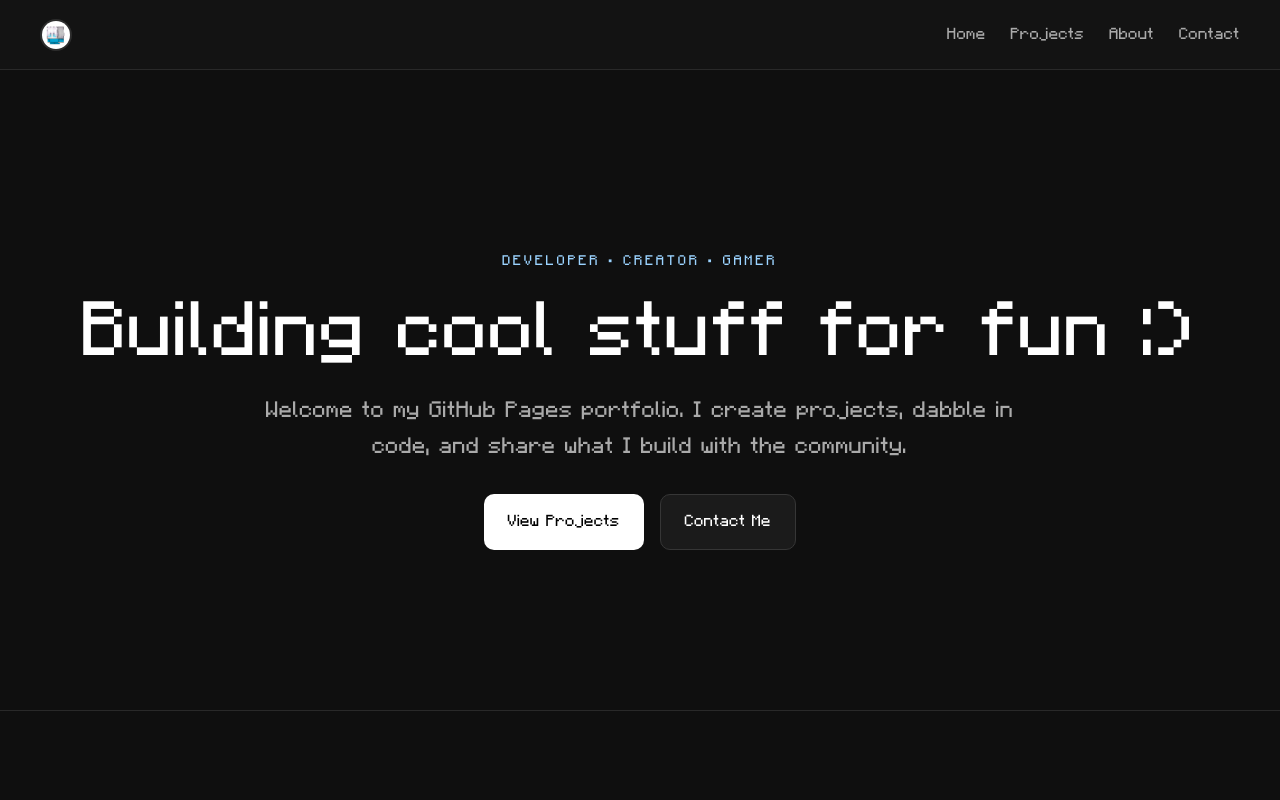
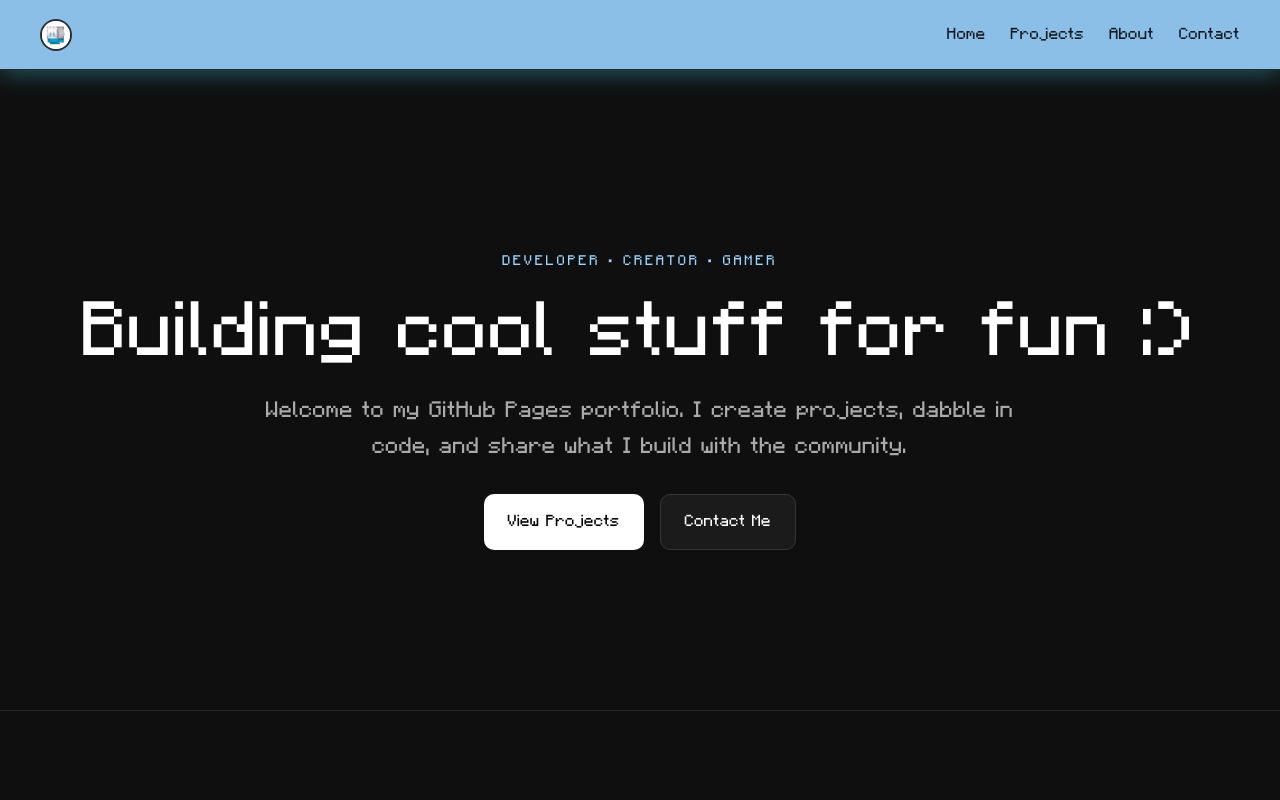
Before and after one commit to VelocityNightYT/VelocityNightYT.github.io, a plain HTML site: page index.html in a window 1280 px wide. Shown: the top 800 px of the page. Drawn offline with Linux system fonts and the light colour scheme.

Commit message:
Add a light cyan animated hover effect to the navigation bar

```diff
--- a/style.css
+++ b/style.css
@@ -46,6 +46,20 @@ nav {
     top: 0;
     z-index: 100;
     backdrop-filter: blur(6px);
+    transition: background-color 0.4s ease, box-shadow 0.4s ease;
+}
+
+nav:hover {
+    background: rgba(155, 211, 255, 0.9);
+    box-shadow: 0 4px 24px rgba(77, 220, 255, 0.35);
+}
+
+nav:hover .nav-links a {
+    color: #101820;
+}
+
+nav:hover .nav-links a:hover {
+    color: #fff;
 }
 
 .logo {
```
